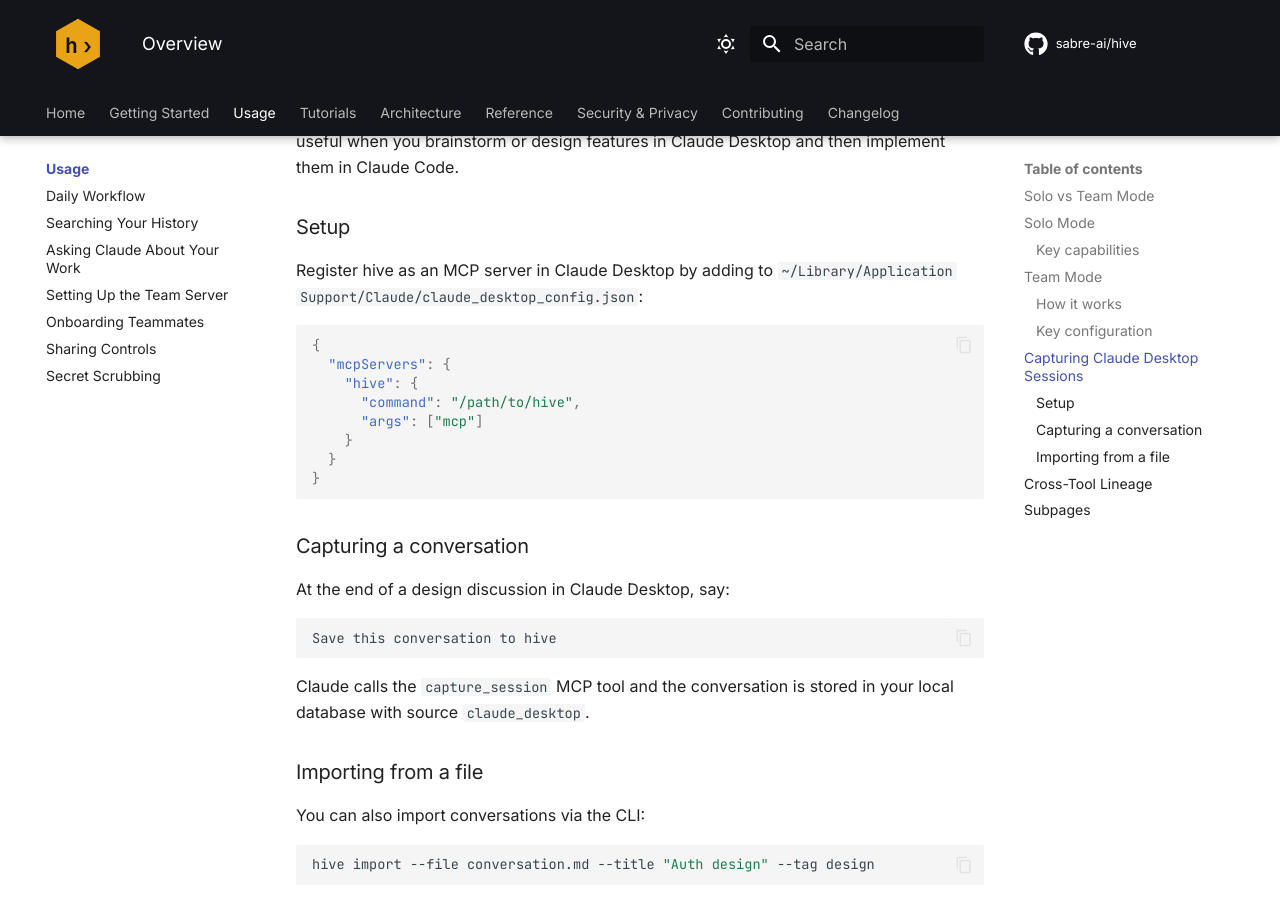
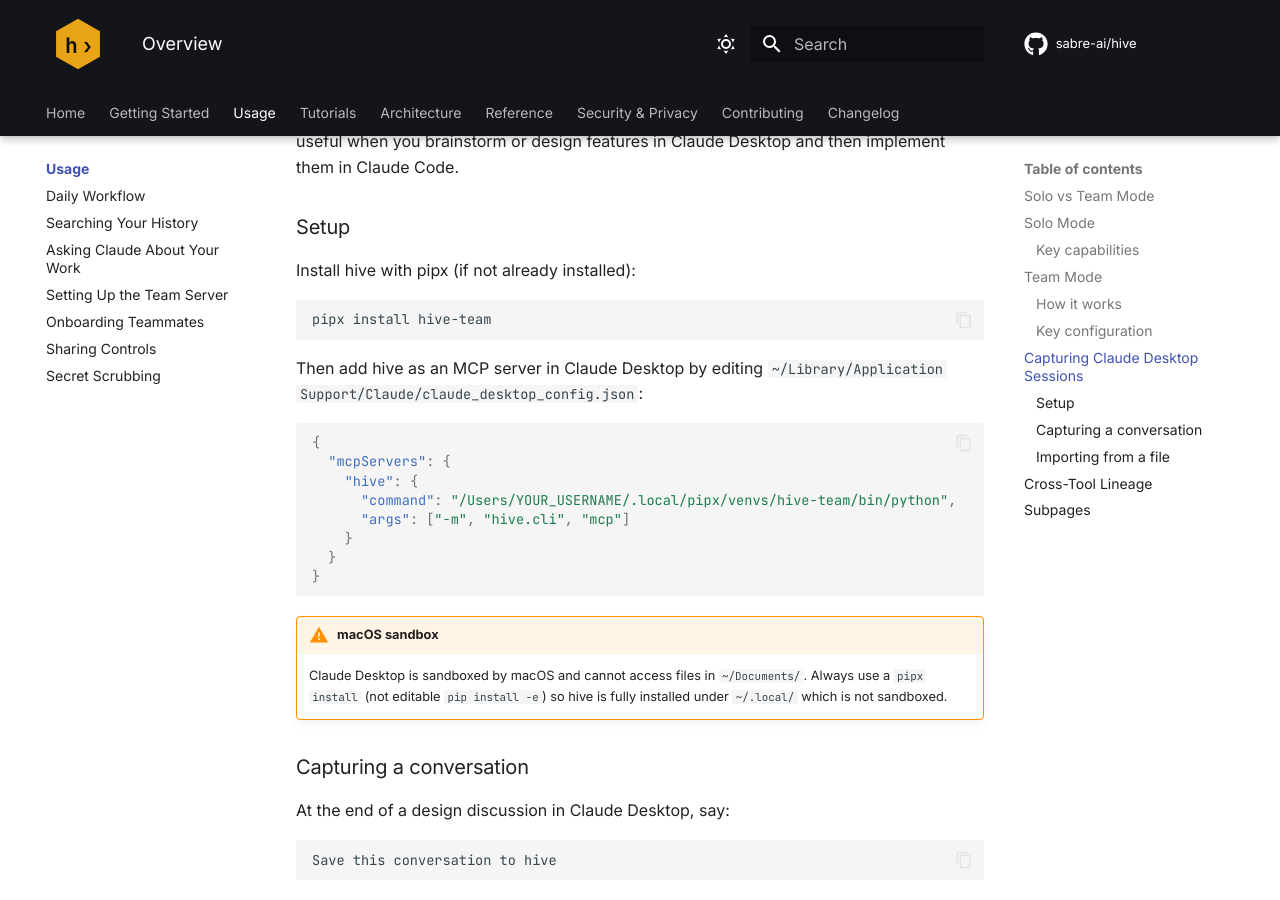
Before and after one commit to sabre-ai/hive, an MkDocs documentation site: the page built from docs/usage/index.md, in a window 1280 px wide and 900 px high, scrolled down 2704 px. Built offline with MkDocs 1.6.1 and Material for MkDocs 9.7.7, drawn with Linux system fonts in a browser that asks for light colours; comment, search, counter and statistics services are not loaded; the version menu is left out.

Commit message:
Update Claude Desktop MCP docs with pipx install and sandbox warning
macOS sandboxing blocks Claude Desktop from accessing ~/Documents.
Recommend pipx install (non-editable) so hive lives under ~/.local/,
and use the full Python path in the config.

Co-Authored-By: Claude Opus 4.6 (1M context) <noreply@anthropic.com>

````diff
--- a/docs/usage/index.md
+++ b/docs/usage/index.md
@@ -93,18 +93,27 @@ Hive can also capture conversations from **Claude Desktop** (the Mac/Windows app
 
 ### Setup
 
-Register hive as an MCP server in Claude Desktop by adding to `~/Library/Application Support/Claude/claude_desktop_config.json`:
+Install hive with pipx (if not already installed):
+
+```bash
+pipx install hive-team
+```
+
+Then add hive as an MCP server in Claude Desktop by editing `~/Library/Application Support/Claude/claude_desktop_config.json`:
 
 ```json
 {
   "mcpServers": {
     "hive": {
-      "command": "/path/to/hive",
-      "args": ["mcp"]
+      "command": "/Users/YOUR_USERNAME/.local/pipx/venvs/hive-team/bin/python",
+      "args": ["-m", "hive.cli", "mcp"]
     }
   }
 }
 ```
+
+!!! warning "macOS sandbox"
+    Claude Desktop is sandboxed by macOS and cannot access files in `~/Documents/`. Always use a `pipx install` (not editable `pip install -e`) so hive is fully installed under `~/.local/` which is not sandboxed.
 
 ### Capturing a conversation
 
````
Also changed, not shown: docs/reference/mcp-tools.md (+11 -2 lines).
